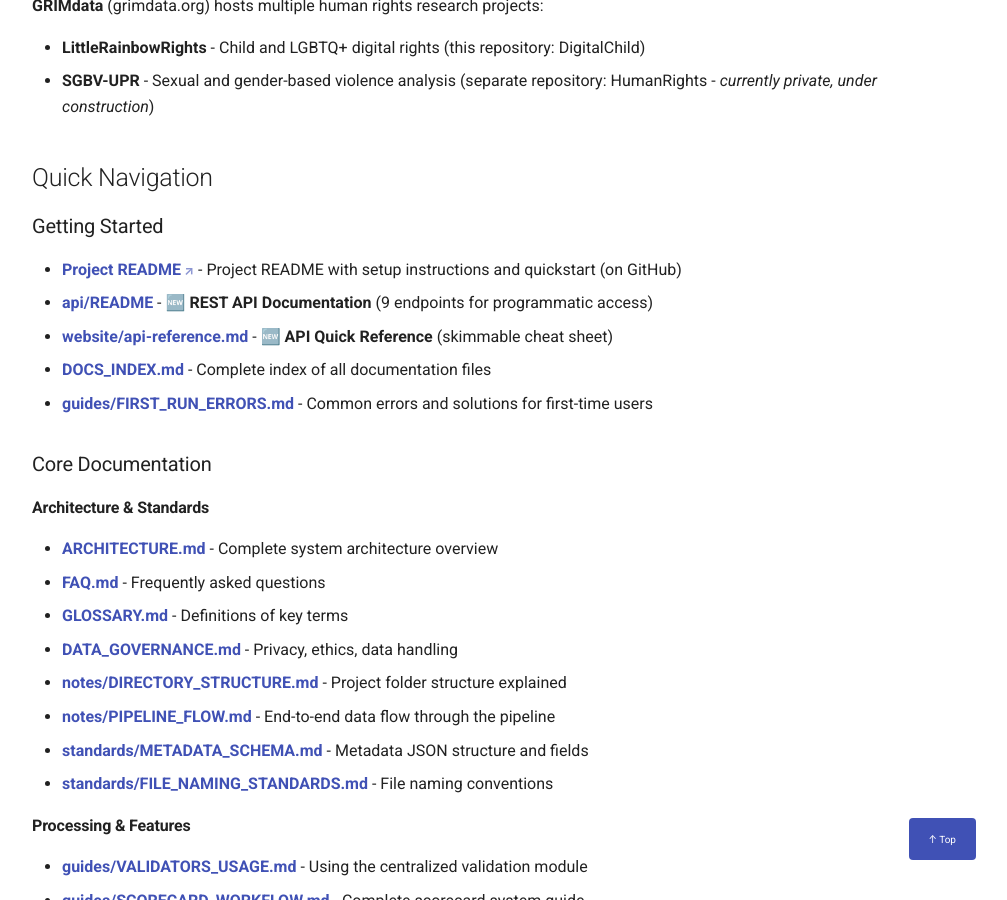
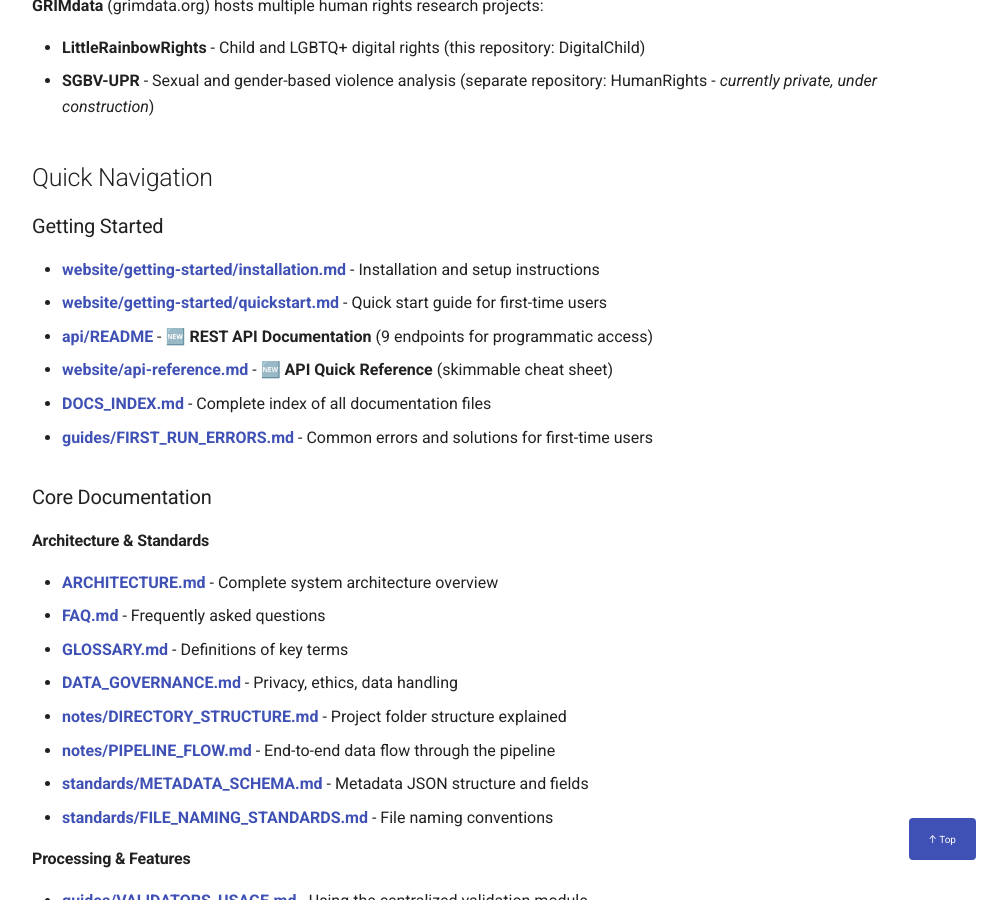
Before and after one commit to MissCrispenCakes/DigitalChild, an MkDocs documentation site: the page built from docs/README.md, in a window 1280 px wide and 900 px high, scrolled down 396 px. Shown: the whole window, without its empty margins (264-1271 px from the left). Built offline with MkDocs 1.6.1 and Material for MkDocs 9.7.7, drawn with Linux system fonts in a browser that asks for light colours; comment, search, counter and statistics services are not loaded.

Commit message:
Replace GitHub README links with website documentation
Users viewing the website should use the website's documentation,
not be redirected to GitHub.

Changes:
- docs/README.md: Replace GitHub README link with website pages
  (installation.md and quickstart.md)
- docs/DOCS_INDEX.md: Remove GitHub README entry from Core
  Documentation section

Website visitors now get proper on-site navigation instead of
being redirected to GitHub.

Co-Authored-By: Claude Sonnet 4.5 <noreply@anthropic.com>

```diff
--- a/docs/README.md
+++ b/docs/README.md
@@ -11,7 +11,8 @@ This directory contains comprehensive documentation for the **DigitalChild** pip
 
 ### Getting Started
 
-- **[Project README](https://github.com/MissCrispenCakes/DigitalChild/blob/basecamp/README.md)** - Project README with setup instructions and quickstart (on GitHub)
+- **[website/getting-started/installation.md](website/getting-started/installation.md)** - Installation and setup instructions
+- **[website/getting-started/quickstart.md](website/getting-started/quickstart.md)** - Quick start guide for first-time users
 - **[api/README](api/README/)** - 🆕 **REST API Documentation** (9 endpoints for programmatic access)
 - **[website/api-reference.md](website/api-reference.md)** - 🆕 **API Quick Reference** (skimmable cheat sheet)
 - **[DOCS_INDEX.md](DOCS_INDEX.md)** - Complete index of all documentation files
```
Also changed, not shown: docs/DOCS_INDEX.md (+0 -1 lines).
